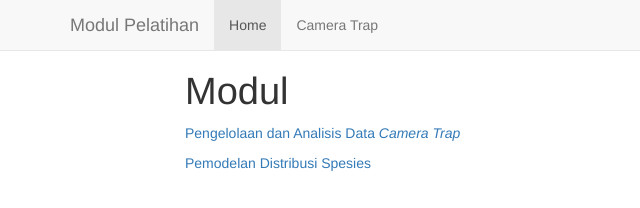
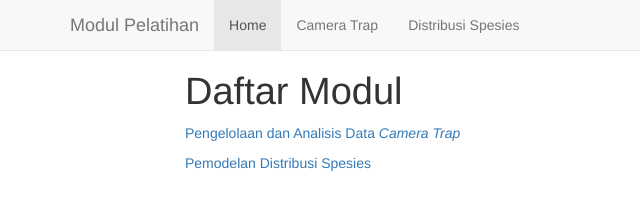
Before and after one commit to marsyachr/modul, a plain HTML site: page index.html in a window 1280 px wide. Shown: the whole page, without its empty margins (0-640 px from the left). Drawn offline with nearby package versions, Linux system fonts and the light colour scheme; some packages are replaced by stand-ins of ours.

Commit message:
Add files via upload

```diff
--- a/index.html
+++ b/index.html
@@ -11,7 +11,7 @@
 
 
 
-<title>Modul</title>
+<title>Daftar Modul</title>
 
 <script src="site_libs/jquery-1.11.3/jquery.min.js"></script>
 <meta name="viewport" content="width=device-width, initial-scale=1" />
@@ -287,6 +287,9 @@ $(document).ready(function () {
 <li>
   <a href="Modul-CT.html">Camera Trap</a>
 </li>
+<li>
+  <a href="Modul-SDM_web.html">Distribusi Spesies</a>
+</li>
       </ul>
       <ul class="nav navbar-nav navbar-right">
 
@@ -299,7 +302,7 @@ $(document).ready(function () {
 
 
 
-<h1 class="title toc-ignore">Modul</h1>
+<h1 class="title toc-ignore">Daftar Modul</h1>
 
 </div>
 
```
Also changed, not shown: Modul-CT.html (+4 -1 lines), about.html (+3 -0 lines).
